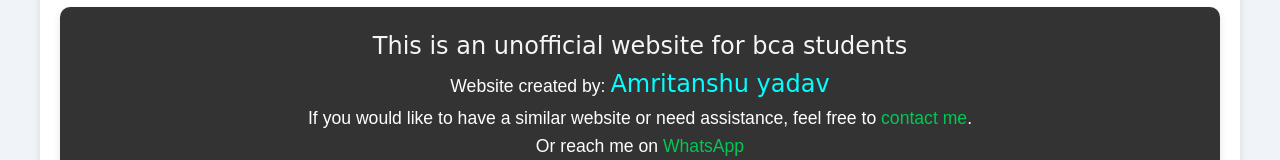
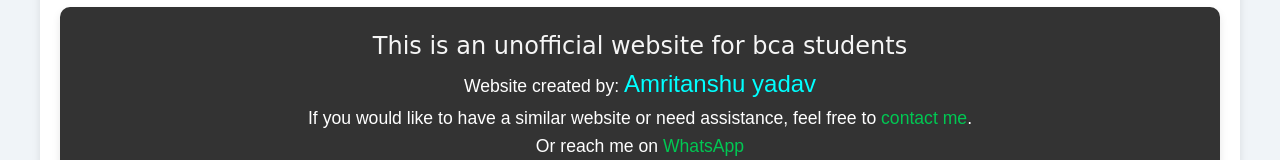
Before and after one commit to amritanshu121/YCMOUNOTES, a plain HTML site: page index.html in a window 1280 px wide. Shown: the part 517-677 px from the top of the page. Drawn offline with Linux system fonts and the light colour scheme.

Commit message:
Update index.css

```diff
--- a/css/index.css
+++ b/css/index.css
@@ -111,7 +111,7 @@ footer a:hover {
 }
 .highlight{
     font-size: 1.5rem;
-    font-family: cursive;
+    font-family: sans-serif;
     color: aqua;
 }
 
```
